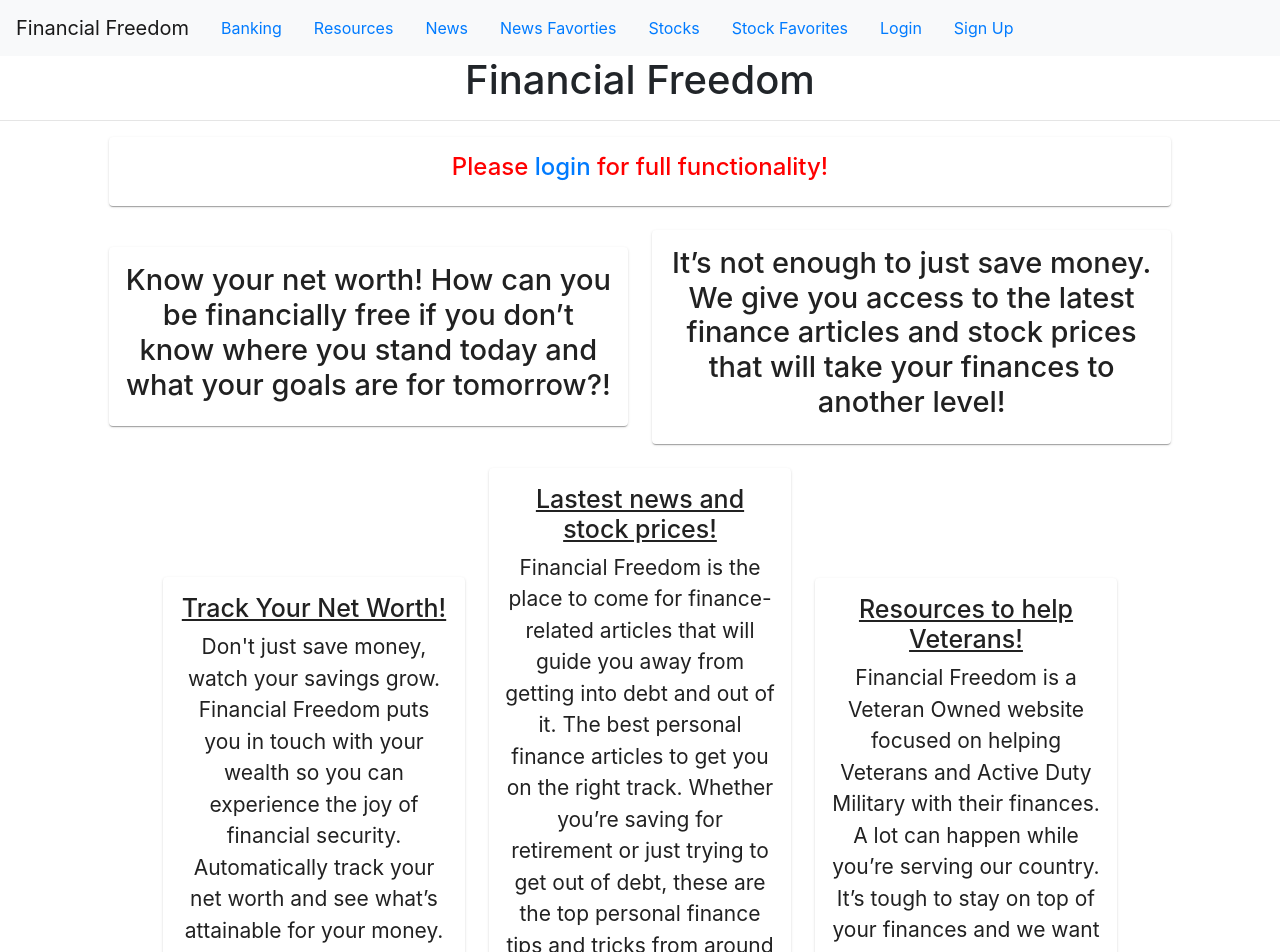
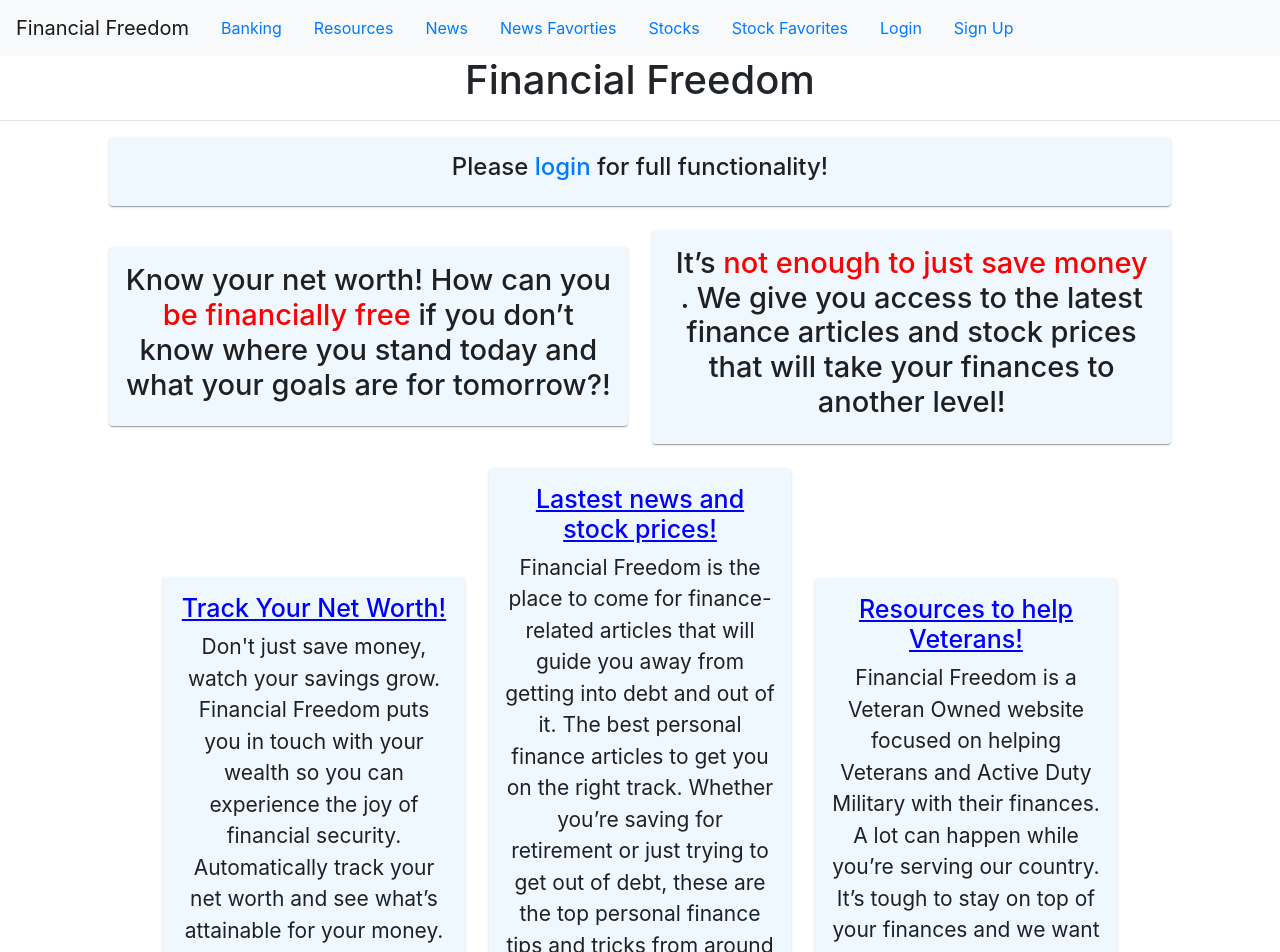
Before and after one commit to rodriguez-michael/financial-website, a React (Create React App) app in the folder frontend-react/: page / in a window 1280 px wide. Shown: the top 952 px of the page. Built offline with nearby package versions, Linux system fonts and the light colour scheme; no server answers.

Commit message:
added styling to home page and stocks

```diff
--- a/frontend-react/src/App.css
+++ b/frontend-react/src/App.css
@@ -6,6 +6,7 @@
   height: 40vmin;
   pointer-events: none;
 }
+
 
 @media (prefers-reduced-motion: no-preference) {
   .App-logo {
--- a/frontend-react/src/App.js
+++ b/frontend-react/src/App.js
@@ -49,9 +49,6 @@ const App = () => {
         setUser(data)
         localStorage.setItem('user', data.id)
       }
-      // if(user){
-      //   localStorage.setItem('user', user.id)
-      // }
     }
   }
 
@@ -97,6 +94,7 @@ const App = () => {
     )
   }
 
+
   return (
     <div className="App">
       <BrowserRouter>
--- a/frontend-react/src/components/stocks/StockGraph.js
+++ b/frontend-react/src/components/stocks/StockGraph.js
@@ -1,13 +1,11 @@
 import React, { useState, useEffect } from 'react'
 import Plot from 'react-plotly.js';
-// import Plot from 'plotly.js';
 
 const StockGraph = (props) => {
 
   const [xValues, setXValues] = useState(null)
   const [yValues, setYValues] = useState(null)
 
-  console.log('stock graph', props.stocks)
   // get arrays for stocks for graph
   useEffect(() => {
     if(props.stocks){
@@ -21,9 +19,6 @@ const StockGraph = (props) => {
       setYValues(stockPrices)
     }
   }, [props.stocks])
-
-
-
 
 
   return (
@@ -46,7 +41,6 @@ const StockGraph = (props) => {
           />
         </div>
       }
-
     </div>
   )
 }
--- a/frontend-react/src/components/stocks/StockInfo.js
+++ b/frontend-react/src/components/stocks/StockInfo.js
@@ -3,7 +3,6 @@ import StockGraph from './StockGraph'
 import StockPriceList from './StockPriceList'
 
 const StockInfo = (props) => {
-
 
   return (
     <div>
--- a/frontend-react/src/components/stocks/StockPriceList.js
+++ b/frontend-react/src/components/stocks/StockPriceList.js
@@ -24,7 +24,6 @@ const StockPriceList = (props) => {
     }
 
   }, [props.stocks])
-  // Get obj of stocks with Date: "price"
 
 
   const useStyles = makeStyles((theme) => ({
@@ -38,12 +37,9 @@ const StockPriceList = (props) => {
     },
   }));
 
+
   const classes = useStyles();
 
-
-  function currencyFormat(num) {
-    return '$' + num.toFixed(2).replace(/(\d)(?=(\d{3})+(?!\d))/g, '$1,')
- }
 
   return (
     <div className={classes.root}>
@@ -58,7 +54,6 @@ const StockPriceList = (props) => {
                 <TableHead>
                   <TableRow>
                     <TableCell>Date</TableCell>
-                    {/* <TableCell align="left">Date</TableCell> */}
                     <TableCell align="left">Closing Price</TableCell>
                   </TableRow>
                 </TableHead>
@@ -68,7 +63,6 @@ const StockPriceList = (props) => {
                       <TableCell component="th" scope="row">
                         {stock[0]}
                       </TableCell>
-                      {/* <TableCell align="left">{transaction.props.children[2]}</TableCell> */}
                       <TableCell align="left">
                         ${stock[1]}
                       </TableCell>
--- a/frontend-react/src/pages/HomePage.js
+++ b/frontend-react/src/pages/HomePage.js
@@ -10,67 +10,53 @@ const HomePage = () => {
 
   const userContext = useContext(UserContext)
 
-  console.log(userContext)
-
+  // style for material ui grid system
   const useStyles = makeStyles((theme) => ({
     root: {
       flexGrow: 1,
     },
     paper: {
       padding: theme.spacing(2),
-      textAlign: 'center',
-      // color: theme.palette.text.secondary,
+      textAlign: 'center'
     },
 
   }));
 
+  // style for material ui grid system
   const classes = useStyles();
 
-  // export default function CenteredGrid() {
-  //   const classes = useStyles();
-
   return (
-    // <div>
-    //   <h1>Home Page</h1>
-    //   {
-    //     userContext.user
-    //     &&
-    //     <div>
-    //       <h2>Hi! {userContext.user.first_name} '{userContext.user.username}' {userContext.user.last_name}</h2>
-    //     </div>
-    //   }
-    // </div>
-    <div>
+    <div >
       <h1>Financial Freedom</h1>
       <hr></hr>
       <div className={classes.root}>
         <Grid container justify = 'center' alignItems="center" spacing={3}>
           <Grid item xs={12} sm={10}>
-          <Paper className={classes.paper}>
-            {userContext.user ? <h4 >Welcome, <span style={{color: "blue"}}>{userContext.user.first_name} {userContext.user.last_name}</span></h4> : <h4 style={{color: "red"}}>Please <Link to="/login">login</Link> for full functionality!</h4>}
+            <Paper className={classes.paper} style={{backgroundColor: "#F0F8FF"}}>
+              {userContext.user ? <h4 >Welcome, <span style={{color: "blue"}}>{userContext.user.username}</span></h4> : <h4>Please <Link to="/login">login</Link> for full functionality!</h4>}
               </Paper>
           </Grid>
-        <Grid item xs={12} sm={5} >
-          <Paper className={classes.paper}><h5 style={{fontSize: "29px"}}>Know your net worth! How can you be financially free if you don’t know where you stand today and what your goals are for tomorrow?!</h5></Paper>
+          <Grid item xs={12} sm={5}>
+            <Paper className={classes.paper} style={{backgroundColor: "#F0F8FF"}}><h5 style={{fontSize: "29px"}} >Know your net worth! How can you <span style={{color: "red"}}>be financially free </span>if you don’t know where you stand today and what your goals are for tomorrow?!</h5></Paper>
           </Grid>
           <Grid item xs={12} sm={5} >
-          <Paper className={classes.paper}><h5 style={{fontSize: "29px"}} >It’s not enough to just save money. We give you access to the latest finance articles and stock prices that will take your finances to another level!</h5></Paper>
+            <Paper className={classes.paper} style={{backgroundColor: "#F0F8FF"}}><h5 style={{fontSize: "29px"}} >It’s <span style={{color: "red"}}>not enough to just save money</span> . We give you access to the latest finance articles and stock prices that will take your finances to another level!</h5></Paper>
           </Grid>
           <Grid item xs={3}>
-          <Paper className={classes.paper}>
-            <h6 style={{fontSize: "25px", textDecoration: 'underline'}}>Track Your Net Worth!</h6>
+            <Paper className={classes.paper} style={{backgroundColor: "#F0F8FF"}}>
+              <h6 style={{fontSize: "25px", textDecoration: 'underline', color: 'blue'}}>Track Your Net Worth!</h6>
               <p style={{fontSize: "21px"}}>Don't just save money, watch your savings grow. Financial Freedom puts you in touch with your wealth so you can experience the joy of financial security. Automatically track your net worth and see what’s attainable for your money. It’s easy to understand and easy to use. New! Pay your bills from within financial freedom automation tools are coming.</p>
             </Paper>
           </Grid>
           <Grid item xs={3}>
-          <Paper className={classes.paper}>
-            <h6 style={{fontSize: "25px", textDecoration: 'underline'}}>Lastest news and stock prices!</h6>
+            <Paper className={classes.paper} style={{backgroundColor: "#F0F8FF"}}>
+              <h6 style={{fontSize: "25px", textDecoration: 'underline', color: 'blue'}}>Lastest news and stock prices!</h6>
               <p style={{fontSize: "21px"}}>Financial Freedom is the place to come for finance-related articles that will guide you away from getting into debt and out of it. The best personal finance articles to get you on the right track. Whether you’re saving for retirement or just trying to get out of debt, these are the top personal finance tips and tricks from around the web. We also provide you with the latest stock prices in real time. Create an account and follow industries and companies to make better informed buying or selling decisions.</p>
             </Paper>
           </Grid>
           <Grid item xs={3}>
-          <Paper className={classes.paper}>
-            <h6 style={{fontSize: "25px", textDecoration: 'underline'}}>Resources to help Veterans!</h6>
+            <Paper className={classes.paper} style={{backgroundColor: "#F0F8FF"}}>
+              <h6 style={{fontSize: "25px", textDecoration: 'underline', color: 'blue'}}>Resources to help Veterans!</h6>
               <p style={{fontSize: "21px"}}>Financial Freedom is a Veteran Owned website focused on helping Veterans and Active Duty Military with their finances. A lot can happen while you’re serving our country. It’s tough to stay on top of your finances and we want to help. That’s why we made this free Web site with financial tools and tips to help you save for the future.</p>
             </Paper>
           </Grid>
--- a/frontend-react/src/pages/stocks/FavoriteStockDetailPage.js
+++ b/frontend-react/src/pages/stocks/FavoriteStockDetailPage.js
@@ -1,6 +1,7 @@
 import React from 'react'
 
 const FavoriteStockDetailPage = () => {
+
   return (
     <div>
       <h1>Stock Detail Page</h1>
--- a/frontend-react/src/pages/stocks/StocksPage.js
+++ b/frontend-react/src/pages/stocks/StocksPage.js
@@ -1,6 +1,4 @@
-import React, { useState, useContext, useEffect } from 'react'
-import isLoggedInContext from '../../contexts/isLoggedInContext';
-import UserContext from '../../contexts/UserContext';
+import React, { useState } from 'react'
 import StocksAPI from '../../api/StocksAPI.js'
 import StockInfo from '../../components/stocks/StockInfo';
 import { Button } from 'reactstrap';
@@ -10,11 +8,6 @@ import StockFavoriteButton from '../../components/stocks/StockFavoriteButton';
 const StocksPage = () => {
 
   const [stocks, setStocks] = useState(null)
-  const LoggedInContext = useContext(isLoggedInContext)
-  const userContext = useContext(UserContext)
-
-  console.log('stocks from main stocks apge',stocks)
-
 
   const handleSubmit = async (event) => {
     event.preventDefault()
@@ -26,7 +19,6 @@ const StocksPage = () => {
       console.error(error)
     }
   }
-
 
   const BarStyling = {width:"30rem", height: '45px',background:"#F2F1F9", border:"none", padding:".6rem"};
 
@@ -45,7 +37,8 @@ const StocksPage = () => {
           />
           <Button color="primary" size="lg" style={{marginLeft: '15px'}}>Search</Button>
         </form>
-          {stocks
+        {
+        stocks
         ?
           <div>
             {
@@ -68,9 +61,6 @@ const StocksPage = () => {
           </div>
         }
       </div>
-
-
-
     </div>
   )
 }
```
Also changed, not shown: frontend-react/src/components/stocks/StockFavoriteGraph.js (+0 -10 lines), frontend-react/src/pages/login&signup/SignupPage.js (+2 -27 lines), frontend-react/src/pages/stocks/StockFavoritesPage.js (+5 -11 lines), 1 other file (tests, documents, lock files or other folders). Lines whose indentation alone changed are shown as unchanged.
